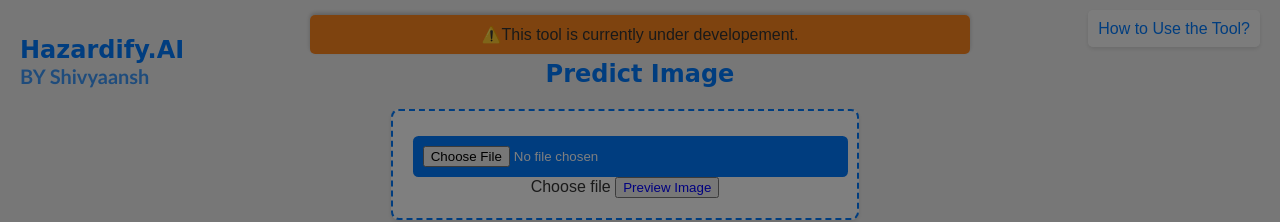
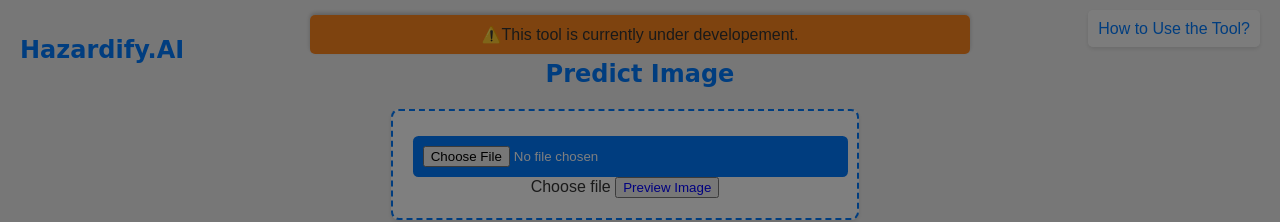
Before and after one commit to SHIVYAANSH/Final-Project-AI-SDG-S, a plain HTML site: page index.html in a window 1280 px wide. Shown: the top 222 px of the page. Drawn offline with Linux system fonts and the light colour scheme; a script that the page names is missing.

Commit message:
Update index.html

```diff
--- a/index.html
+++ b/index.html
@@ -406,7 +406,7 @@
             <a href="index.html" style="color: #007bff; text-decoration: none;">
                 Hazardify.AI<br>
                 <div id="Shivi">
-                BY Shivyaansh
+
                 </div>
             </a>
         </h1>
```
